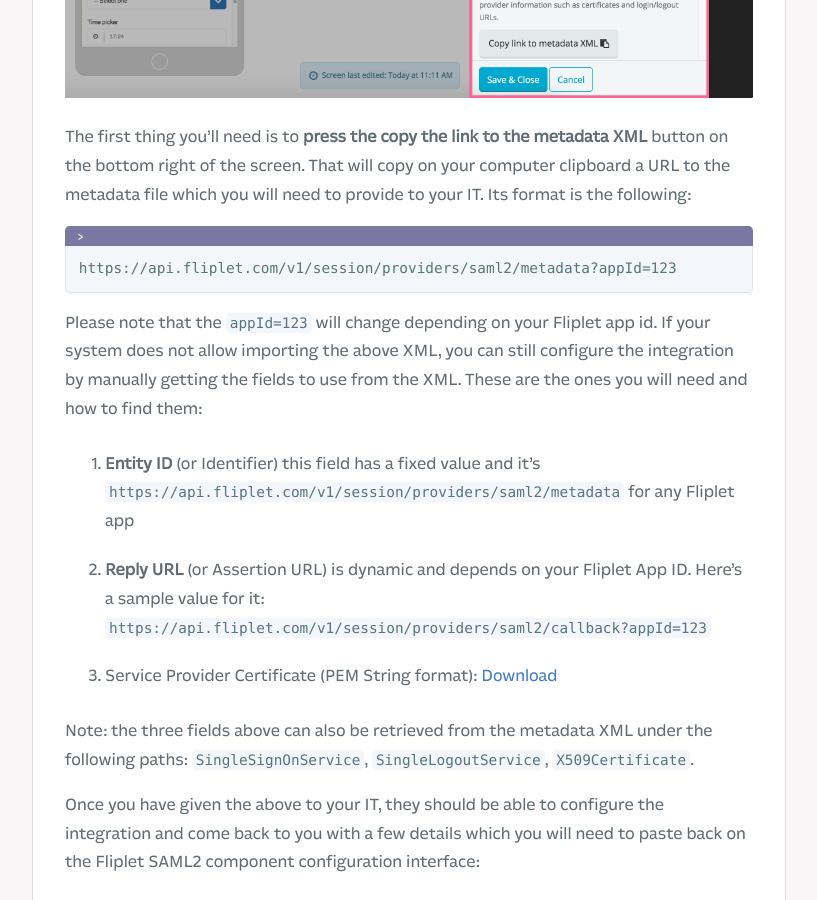
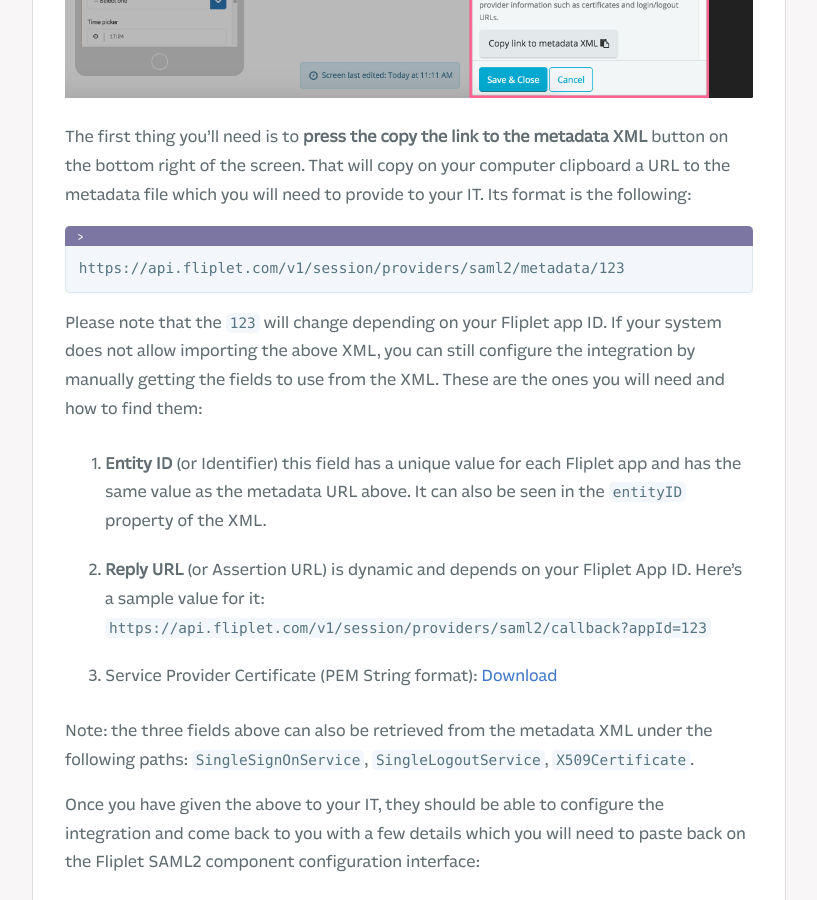
Before and after one commit to Fliplet/fliplet-cli, a Jekyll site: the page built from docs/API/integrations/sso-saml2.md, in a window 1280 px wide and 900 px high, scrolled down 1467 px. Shown: the whole window, without its empty margins (254-1071 px from the left). Built offline with Jekyll 4.4.1, drawn with Linux system fonts in a browser that asks for light colours; nearby versions of some CDN libraries; our own code applies the rules of GitHub Pages for plain Markdown files; library files that are not in the unit come from our copies; comment, search, counter and statistics services are not loaded; a style sheet for code colours, icons or effects is not loaded.

Commit message:
fixed docs for saml

````diff
--- a/docs/API/integrations/sso-saml2.md
+++ b/docs/API/integrations/sso-saml2.md
@@ -15,12 +15,12 @@
 The first thing you'll need is to **press the copy the link to the metadata XML** button on the bottom right of the screen. That will copy on your computer clipboard a URL to the metadata file which you will need to provide to your IT. Its format is the following:
 
 ```
-https://api.fliplet.com/v1/session/providers/saml2/metadata?appId=123
+https://api.fliplet.com/v1/session/providers/saml2/metadata/123
 ```
 
-Please note that the `appId=123` will change depending on your Fliplet app id. If your system does not allow importing the above XML, you can still configure the integration by manually getting the fields to use from the XML. These are the ones you will need and how to find them:
+Please note that the `123` will change depending on your Fliplet app ID. If your system does not allow importing the above XML, you can still configure the integration by manually getting the fields to use from the XML. These are the ones you will need and how to find them:
 
-1. **Entity ID** (or Identifier) this field has a fixed value and it's `https://api.fliplet.com/v1/session/providers/saml2/metadata` for any Fliplet app
+1. **Entity ID** (or Identifier) this field has a unique value for each Fliplet app and has the same value as the metadata URL above. It can also be seen in the `entityID` property of the XML.
 2. **Reply URL** (or Assertion URL) is dynamic and depends on your Fliplet App ID. Here's a sample value for it: `https://api.fliplet.com/v1/session/providers/saml2/callback?appId=123`
 2. Service Provider Certificate (PEM String format): [Download](../../assets/misc/saml2-certificate.txt)
 
````
